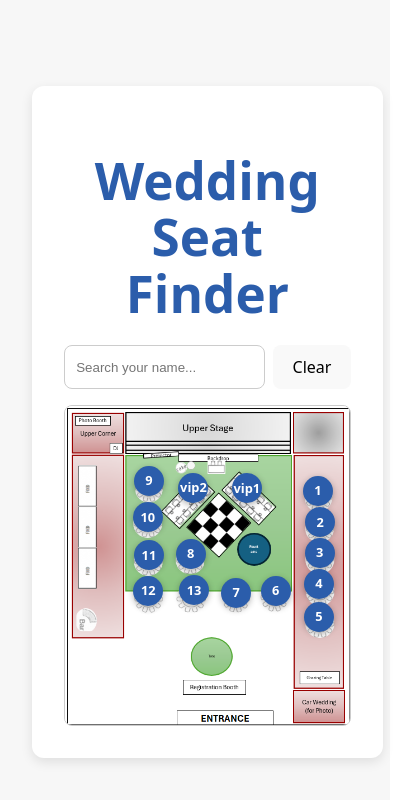
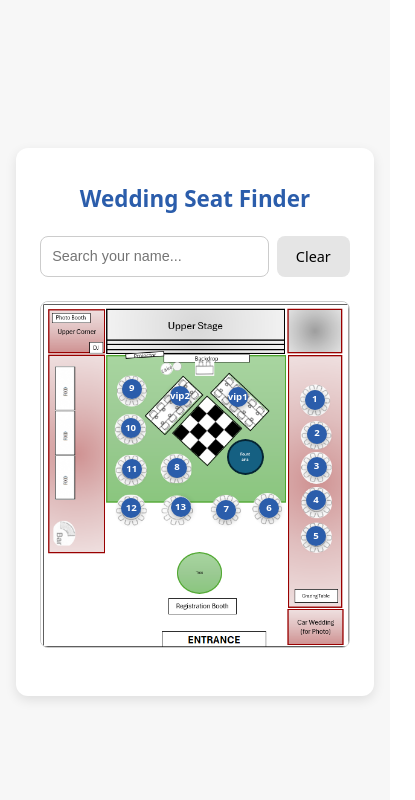
Before and after one commit to iyelrodriguez/wedding-seat-finderv2, a React (Vite) app: page / in a window 390 px wide. Shown: the top 800 px of the page, 415 px wide, since content can reach past the window. Built offline with nearby package versions, Linux system fonts and the light colour scheme.

Commit message:
Update App.css

```diff
--- a/src/App.css
+++ b/src/App.css
@@ -1,3 +1,4 @@
+/* Base styles */
 body {
   margin: 0;
   font-family: system-ui, sans-serif;
@@ -5,7 +6,7 @@ body {
 }
 
 .app-container {
-  padding: 2rem;
+  padding: 1rem;
   display: flex;
   justify-content: center;
 }
@@ -14,17 +15,19 @@ body {
   max-width: 800px;
   width: 100%;
   background: white;
-  padding: 2rem;
+  padding: 1.5rem;
   border-radius: 12px;
-  box-shadow: 0 4px 12px rgba(0,0,0,0.1);
+  box-shadow: 0 4px 12px rgba(0, 0, 0, 0.1);
 }
 
 .title {
   text-align: center;
   margin-bottom: 1.5rem;
   color: #2b5dab;
+  font-size: 1.8rem;
 }
 
+/* Search box */
 .search-box {
   display: flex;
   gap: 0.5rem;
@@ -36,32 +39,38 @@ body {
   padding: 0.7rem;
   border: 1px solid #ccc;
   border-radius: 8px;
+  font-size: 1rem;
 }
 
 .search-box button {
   padding: 0.7rem 1.2rem;
-
   border: none;
   border-radius: 8px;
   cursor: pointer;
+  background: #e5e5e5;
+  font-size: 1rem;
 }
 .search-box button:hover {
   background: #ddd;
 }
 
+/* Results */
 .results {
   margin-bottom: 1rem;
   padding: 0.8rem;
   border-radius: 8px;
+  font-size: 1rem;
 }
 
 .results.single {
-  background: #565656 ;
+  background: #565656;
   border: 1px solid #cdddf9;
+  color: #fff;
 }
 .results.multiple {
   background: #565656;
   border: 1px solid #ffe2a8;
+  color: #fff;
 }
 .results.none {
   color: #666;
@@ -69,21 +78,24 @@ body {
 
 .results ul {
   padding-left: 1.2rem;
+  margin: 0.5rem 0 0;
 }
 
 .name {
   font-weight: 600;
 }
 .highlight {
-  color: #d97706;
+  color: #f59e0b;
   font-weight: bold;
 }
 
+/* Seating plan */
 .plan-container {
   position: relative;
   border: 1px solid #ccc;
   border-radius: 8px;
   overflow: hidden;
+  margin: 1.5rem 0;
 }
 
 .plan-container img {
@@ -94,24 +106,26 @@ body {
 .marker {
   position: absolute;
   transform: translate(-50%, -100%);
-  width: 30px;
-  height: 30px;
   background: #2b5dab;
   color: white;
-  font-size: 0.8rem;
+  font-size: clamp(0.6rem, 2vw, 0.9rem); /* responsive size */
   font-weight: bold;
   border-radius: 50%;
   display: flex;
   align-items: center;
   justify-content: center;
-  box-shadow: 0 2px 6px rgba(0,0,0,0.3);
+  box-shadow: 0 2px 6px rgba(0, 0, 0, 0.3);
+  width: clamp(20px, 4vw, 30px);   /* responsive width */
+  height: clamp(20px, 4vw, 30px);  /* responsive height */
 }
 
 .highlight-marker {
   background: #f59e0b;
-  transform: translate(-50%, -100%) scale(1.1);
+  transform: translate(-50%, -100%) scale(1.15);
+  z-index: 10;
 }
 
+/* Admin panel */
 .admin-panel {
   margin-top: 1.5rem;
   border-top: 1px solid #ddd;
@@ -133,9 +147,14 @@ body {
 .admin-login button {
   padding: 0.5rem 1rem;
   background: #2b5dab;
-  color: 2b5dab;
+  color: white;
   border: none;
   border-radius: 6px;
+  cursor: pointer;
+}
+
+.admin-login button:hover {
+  background: #1f407a;
 }
 
 .admin-inputs {
@@ -144,8 +163,34 @@ body {
   margin-bottom: 1rem;
 }
 
+.admin-inputs input {
+  flex: 1;
+  padding: 0.5rem;
+  border: 1px solid #ccc;
+  border-radius: 6px;
+}
+
 .admin-actions {
   display: flex;
   gap: 1rem;
   align-items: center;
 }
+
+/* Mobile tweaks */
+@media (max-width: 600px) {
+  .title {
+    font-size: 1.4rem;
+  }
+
+  .search-box input {
+    font-size: 0.9rem;
+  }
+
+  .search-box button {
+    font-size: 0.9rem;
+  }
+
+  .results {
+    font-size: 0.9rem;
+  }
+}
```
